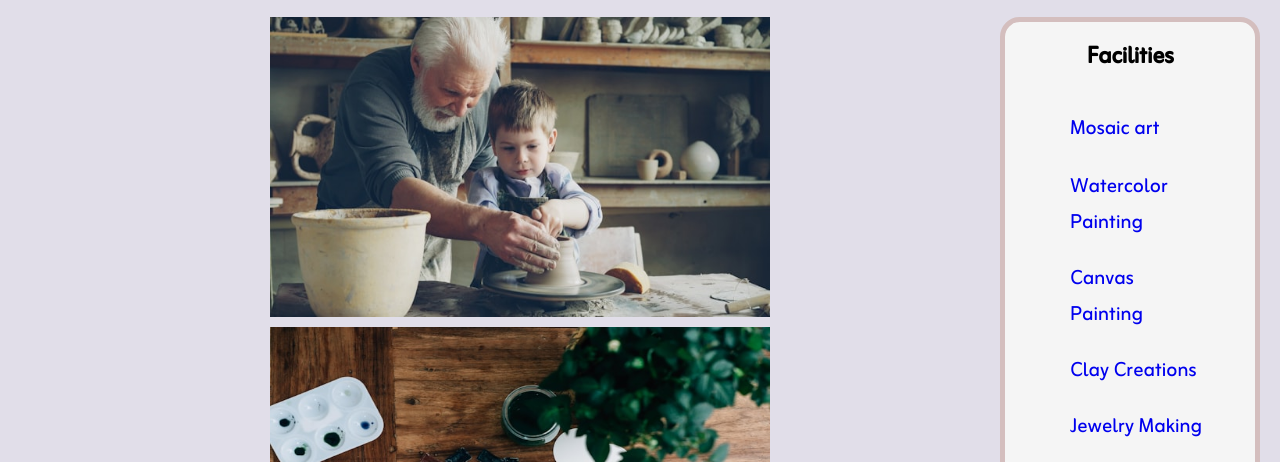
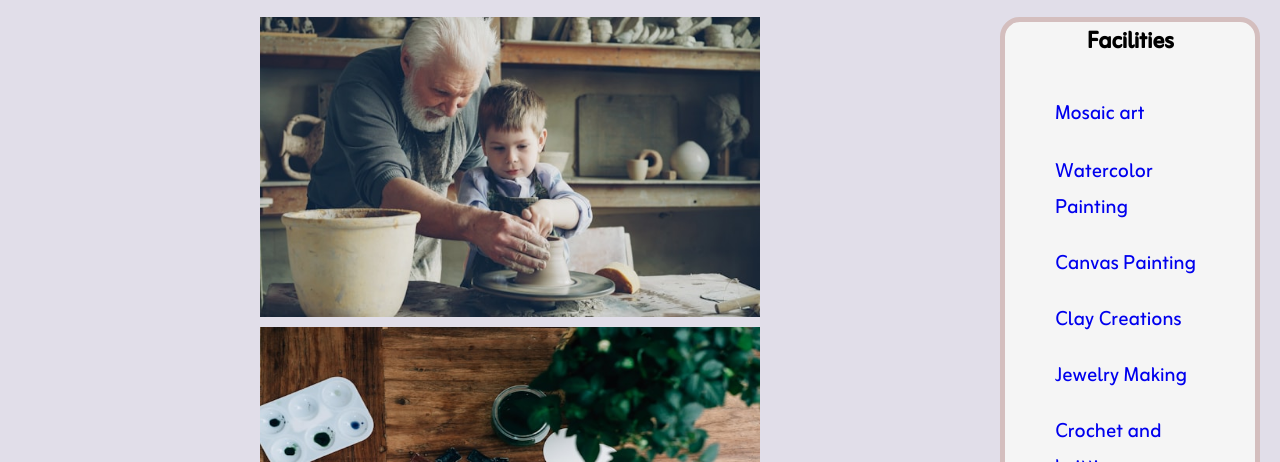
Before and after one commit to miaravnanger/Craftsvilla, a plain HTML site: page index.html in a window 1280 px wide. Shown: the part 308-770 px from the top of the page. Drawn offline with Linux system fonts and the light colour scheme; files whose address does not match are found by name.

Commit message:
margin fix

```diff
--- a/style.css
+++ b/style.css
@@ -99,16 +99,15 @@ h2{
   font-family: var(--fontfamily)
 }
 .homepage-imgs {
-  margin-left: 20px;
   flex: 3;
   display: flex;
   justify-content: center;
+  align-items: center;
   gap: 10px 10px;
   flex-wrap: wrap;
 }
 .sidebar {
   flex: 1;
-  padding: 15px;
   border: var(--border);
   border-radius: var(--borderradius);
   max-width: 260px;
```
